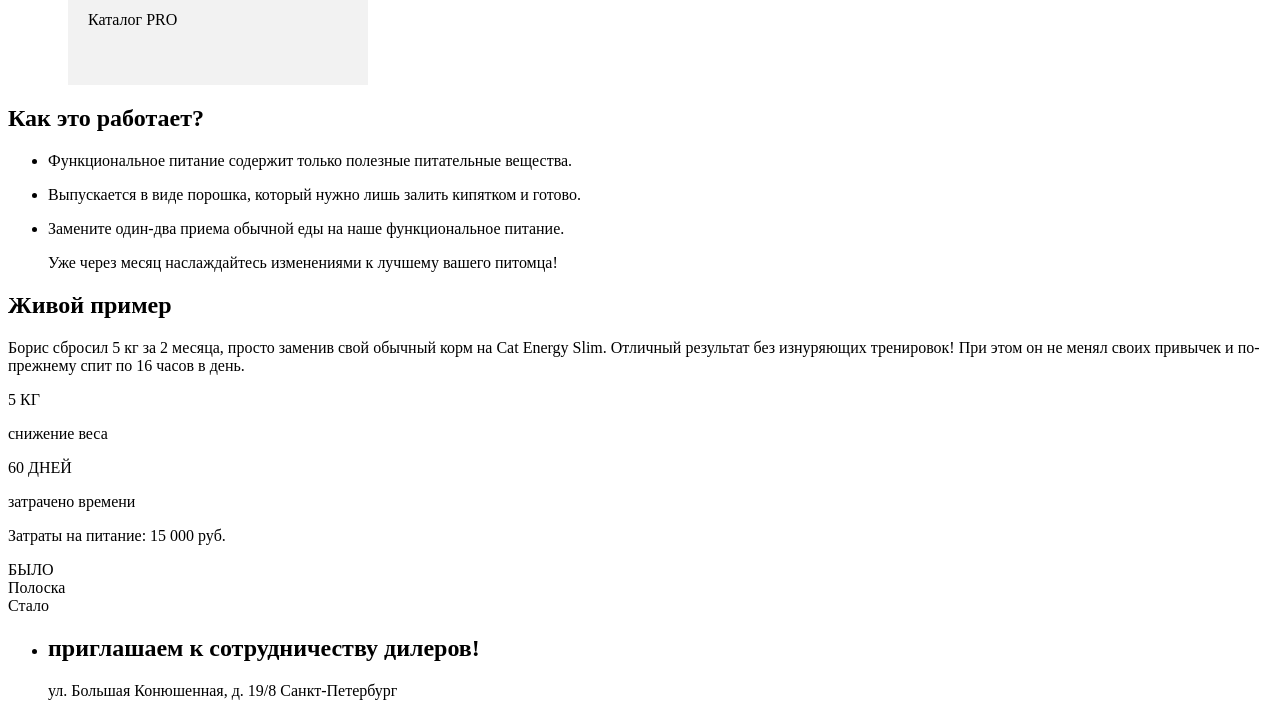
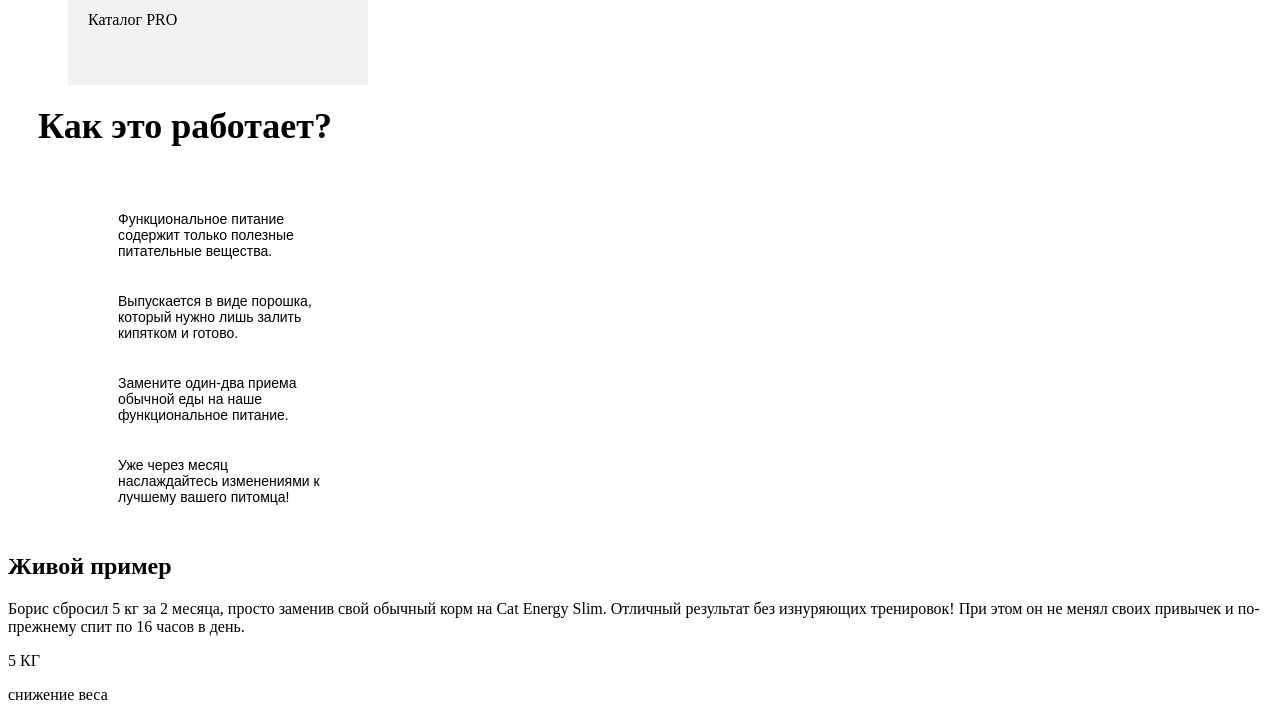
Before and after one commit to Vladislav1218/625487-cat-energy-22, a website: page source/index.html in a window 1280 px wide. Shown: the part 1183-1896 px from the top of the page. Drawn offline with nearby package versions, Linux system fonts and the light colour scheme; files that its build step writes are made by us from their sources.

Commit message:
description styles

```diff
--- a/source/index.html
+++ b/source/index.html
@@ -41,20 +41,20 @@
         </li>
       </ul>
     </section>
-    <section class="how">
-      <h2>Как это работает?</h2>
-      <ul>
-        <li class="nutrition">
-          <p>Функциональное питание
+    <section class="description">
+      <h2 class="description__subtitle">Как это работает?</h2>
+      <ul class="description__list">
+        <li class="description__item">
+          <p class="description__item-text">Функциональное питание
             содержит только полезные
-            питательные вещества.</p></li>
-          <li><p>Выпускается в виде порошка,
+            питательные вещества.</p>
+          <p class="description__item-text">Выпускается в виде порошка,
             который нужно лишь залить
-            кипятком и готово.</p></li>
-          <li><p>Замените один-два приема
+            кипятком и готово.</p>
+          <p class="description__item-text">Замените один-два приема
             обычной еды на наше
-            функциональное питание.</p></li>
-          <p>Уже через месяц наслаждайтесь изменениями к лучшему вашего питомца!</p>
+            функциональное питание.</p>
+          <p class="description__item-text">Уже через месяц наслаждайтесь изменениями к лучшему вашего питомца!</p>
         </li>
       </ul>
     </section>
--- /dev/null
+++ b/source/less/blocks/description.less
@@ -0,0 +1,33 @@
+.description{
+    padding: 0 20px;
+}
+
+.description__subtitle{
+    font-family: Oswald;
+    font-size: 36px;
+    margin-top: 20px;
+    margin-left: 10px;
+    margin-right: 75px;
+}
+
+.description__list{
+    list-style: none;
+}
+
+.description__item{
+    background: #FFFFFF;
+    width: 280px;
+    height: 256px;
+    padding-top: 20px;
+    padding-left: 50px;
+    margin-bottom: 100px;
+}
+
+.description__item-text{
+    width: 207px;
+    font-family: Arial;
+    font-style: normal;
+    font-weight: normal;
+    font-size: 14px;
+    padding-bottom: 20px;
+}
--- a/source/less/style.less
+++ b/source/less/style.less
@@ -1,2 +1,3 @@
 @import "blocks/cat-energy.less";
 @import "blocks/programm.less";
+@import "blocks/description.less";
```
